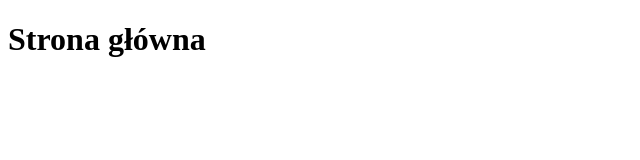
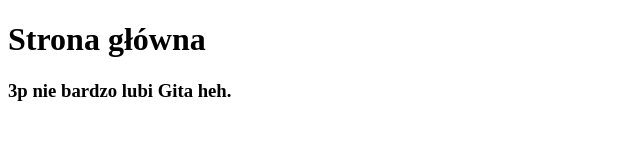
Before and after one commit to resimpl/hello, a plain HTML site: page index.html in a window 1280 px wide. Shown: the whole page, without its empty margins (0-640 px from the left). Drawn offline with Linux system fonts and the light colour scheme.

Commit message:
index zmieniony heh.

```diff
--- a/index.html
+++ b/index.html
@@ -6,5 +6,6 @@
 </head>
 <body>
     <h1>Strona główna</h1>
+    <h3>3p nie bardzo lubi Gita heh.</h3>
 </body>
 </html>
```
